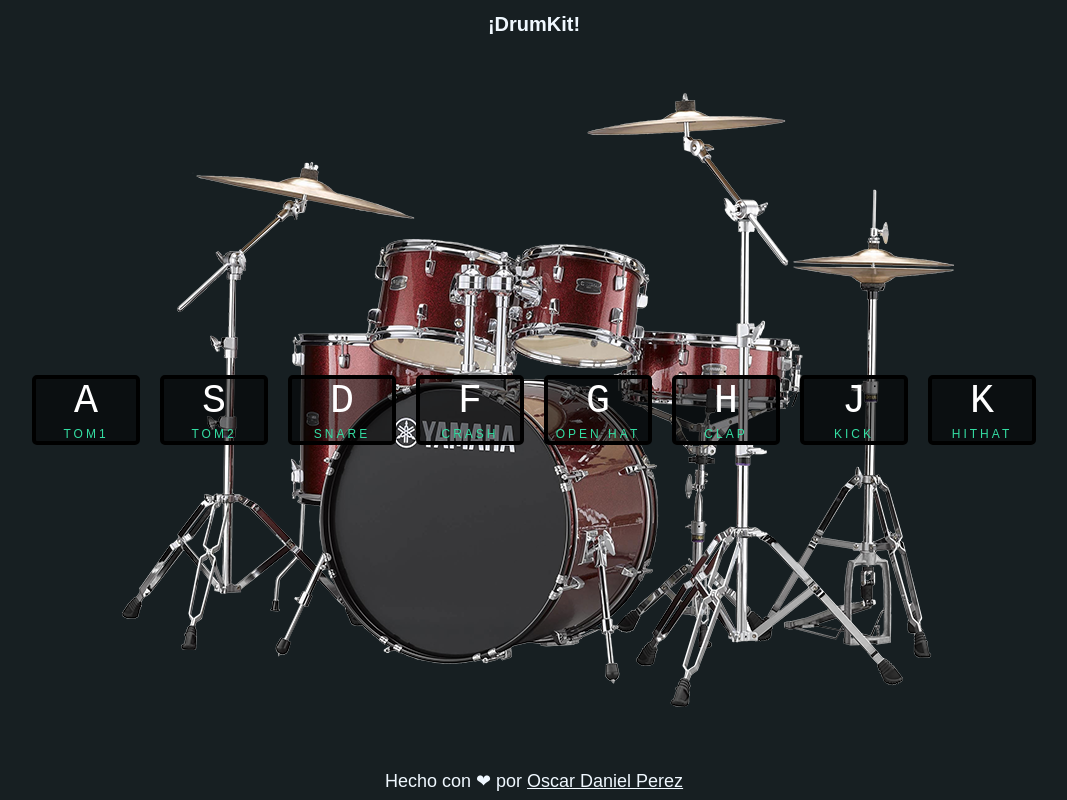
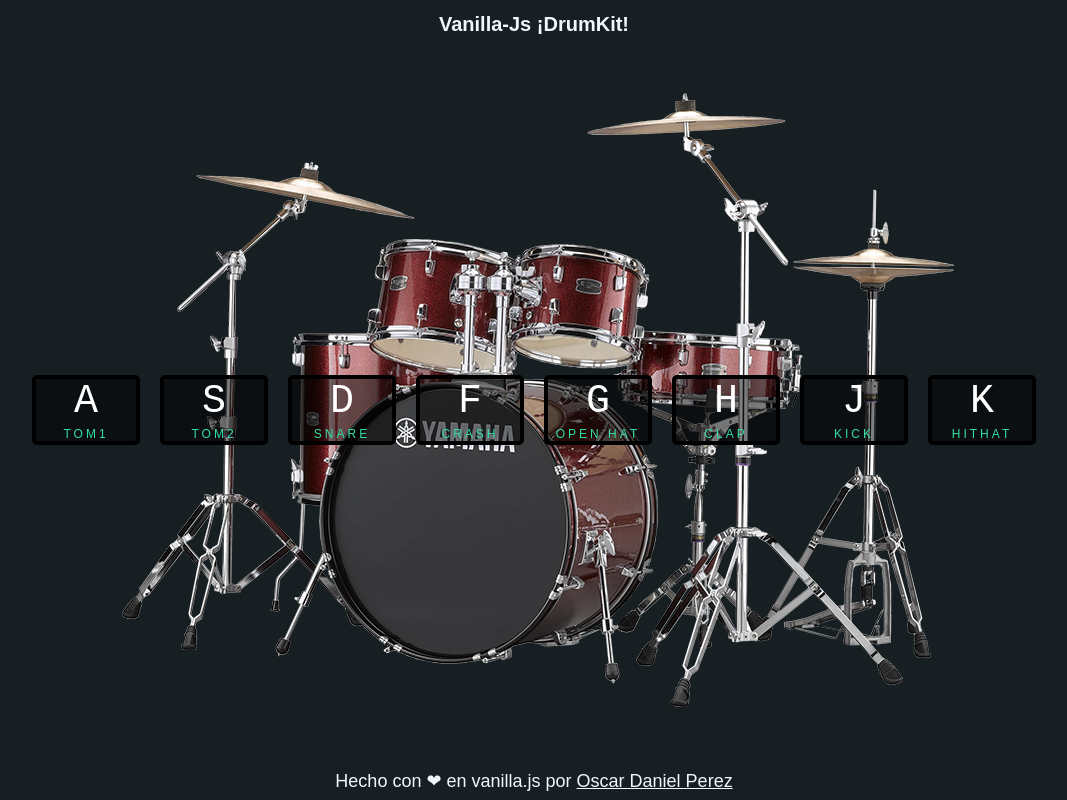
Before and after one commit to Dannyrck/KbdDrumsApp, a plain HTML site: page index.html in a window 1280 px wide. Shown: the whole page, without its empty margins (106-1173 px from the left). Drawn offline with Linux system fonts and the light colour scheme.

Commit message:
feat: se agrega footer y se añaden mensajes en consola

```diff
--- a/app.js
+++ b/app.js
@@ -1,4 +1,4 @@
-console.log('Hola mundo, Todo esta funcionando perfectamente');
+console.log('¡Hey no deberías de estar aquí!... Descuida, todo esta funcionando perfectamente 😉');
 window.addEventListener('keypress', playSound);
 
 function removeTransition(e){
--- a/index.html
+++ b/index.html
@@ -7,7 +7,7 @@
     <script src="app.js"></script>
 </head>
 <body>
-    <h1>¡DrumKit!</h1>
+    <h1>Vanilla-Js ¡DrumKit!</h1>
     <div class="keys">
         <div data-key="97" class="key"><kbd>A</kbd><span class="sound">Tom1</span></div>
         <div data-key="115" class="key"><kbd>S</kbd><span class="sound">tom2</span></div>
@@ -19,7 +19,7 @@
         <div data-key="107" class="key"><kbd>K</kbd><span class="sound">hithat</span></div>
     </div>
 
-    <div class="foo">Hecho con ❤ por <a href="odprz.dev">Oscar Daniel Perez</a> </div>
+    <div class="foo">Hecho con ❤ en vanilla.js por <a href="http://odprz.dev">Oscar Daniel Perez</a> </div>
 
     <audio src="src/sounds/tom1.wav" data-key="97"></audio>
     <audio src="src/sounds/tom2.wav" data-key="115"></audio>
--- a/style.css
+++ b/style.css
@@ -27,7 +27,7 @@ h1{
     border-radius: .5rem;
     margin: 1rem;
     font-size: 1.5rem;
-    transition: all 0.7s ease;
+    transition: all 0.2s ease;
     width: 10rem;
     text-align: center;
     color:white;
```
